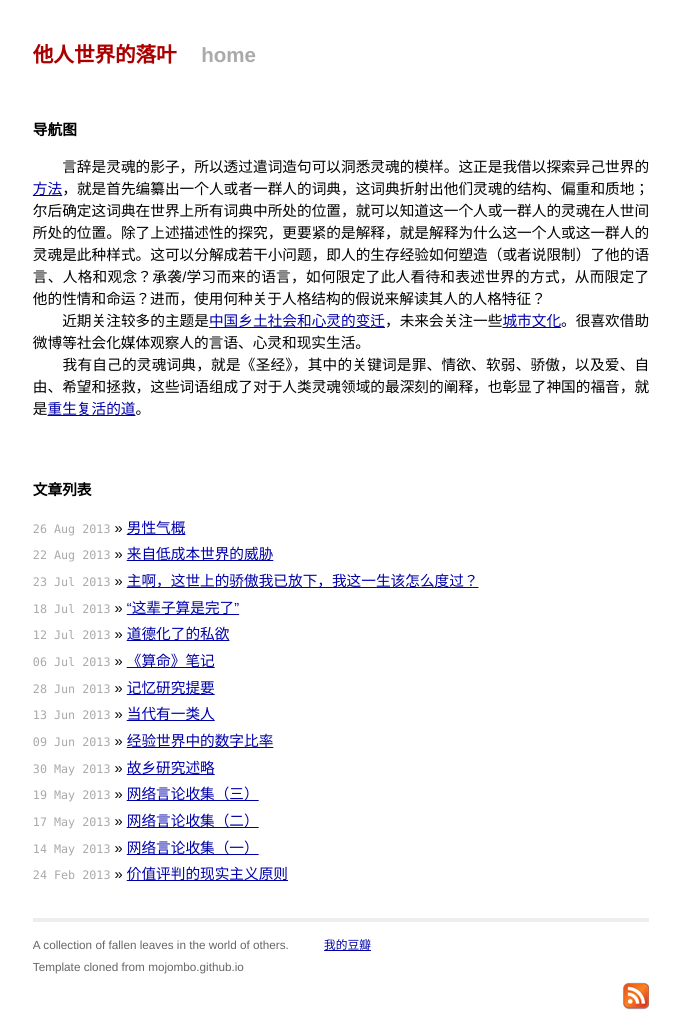
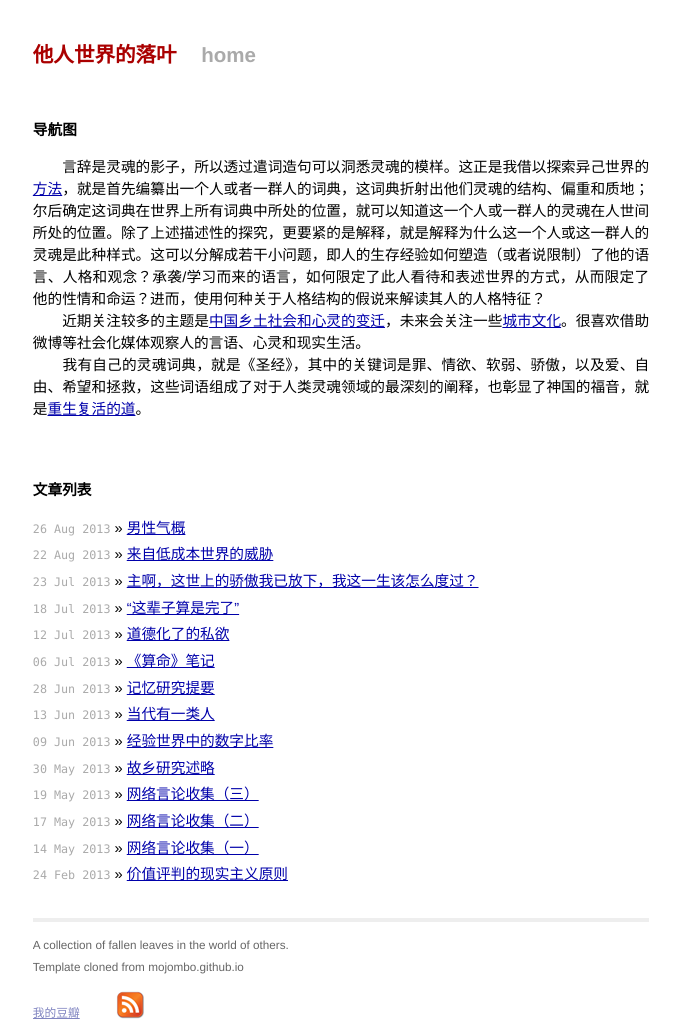
Before and after one commit to Firesletter/firesletter.github.io, a Jekyll site: the page built from index.html, in a window 1280 px wide. Shown: the whole page, without its empty margins (299-979 px from the left). Built offline with Jekyll 4.4.1, drawn with Linux system fonts in a browser that asks for light colours; Markdown is read by kramdown in place of the engine named in the settings.

Commit message:
Update screen.css

```diff
--- a/css/screen.css
+++ b/css/screen.css
@@ -129,16 +129,14 @@ ul.posts {
     overflow: hidden;
   }
 
-    .site .footer .intro {
+    .site .footer .contact {
       float: left;
       margin-right: 3em;
     }
 
-      .site .footer .intro a {
+      .site .footer .contact a {
         color: #8085C1;
       }
-    .site .footer .contact {
-      margin: 0 auto;
 
     }
     .site .footer .rss {
```
